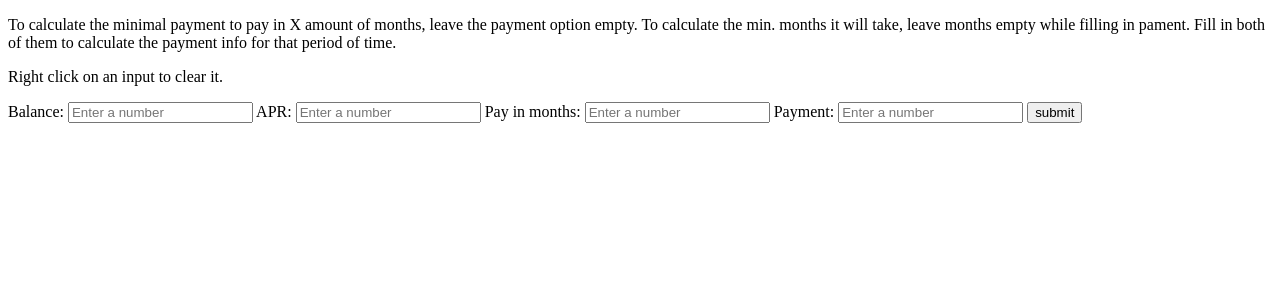
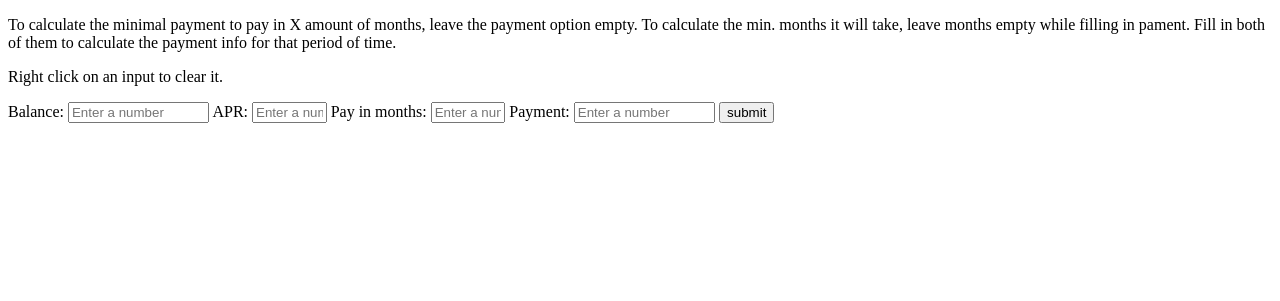
Before and after one commit to andysitu/loan-calculating, a plain HTML site: page index.html in a window 1280 px wide. Drawn offline with Linux system fonts and the light colour scheme.

Commit message:
CSS for inputs

```diff
--- a/style.css
+++ b/style.css
@@ -34,3 +34,19 @@ td:nth-child(2) { text-align: center; }
 	margin-top: 2%;
 	margin-left: 5%;
 }
+
+#balanceInput {
+	width: 10em;
+}
+
+#rateInput {
+	width: 5em;
+}
+
+#monthsInput {
+	width: 5em;
+}
+
+#paymentInput {
+	width: 10em;
+}
```
Also changed, not shown: index.html (+1 -0 lines).
